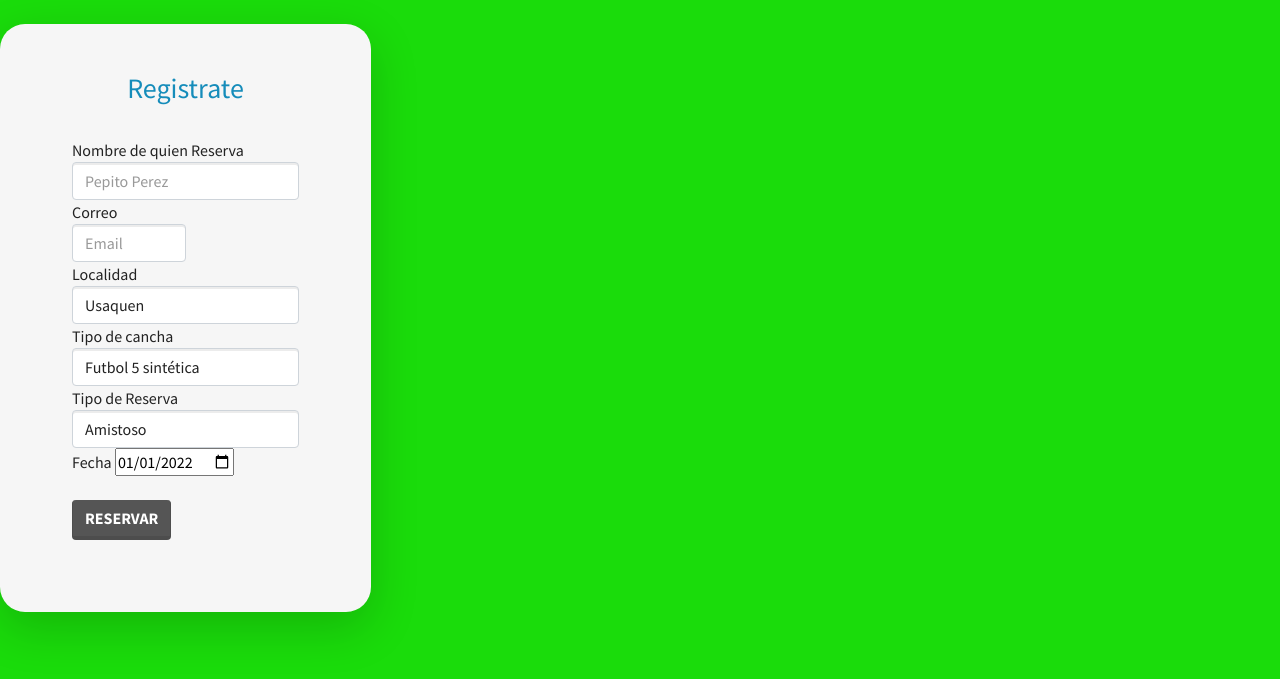
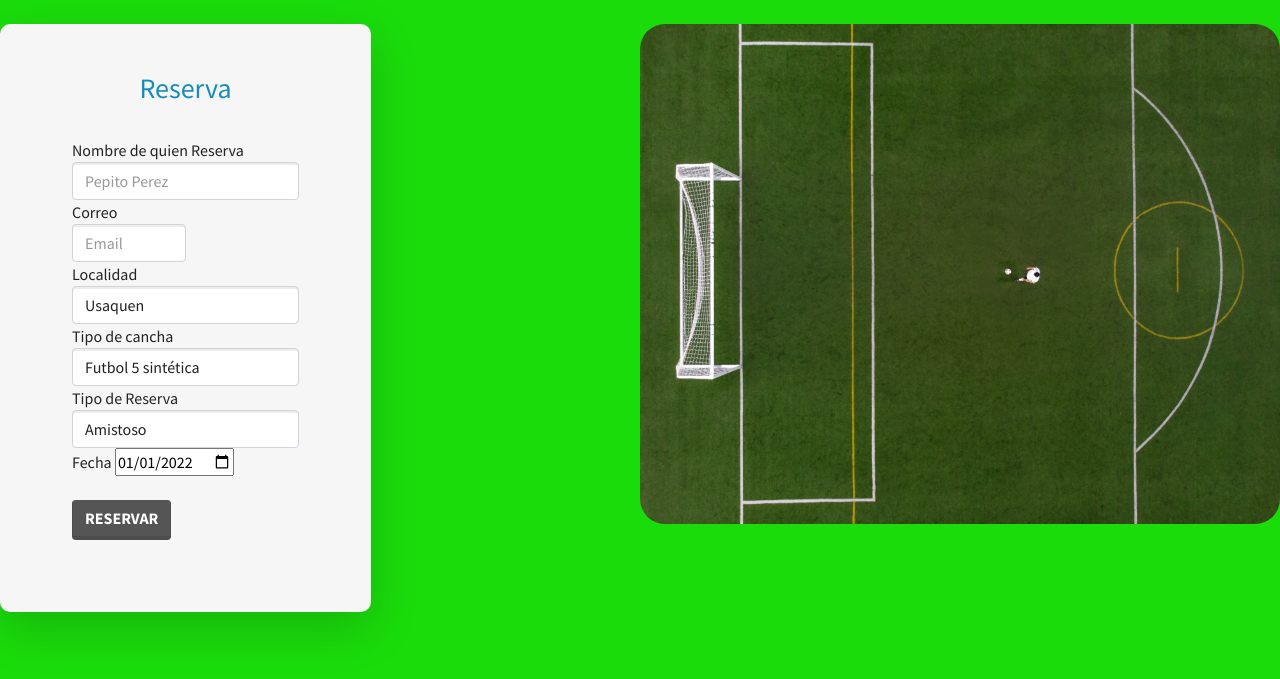
Before and after one commit to SebasL02/ProyectoFinal, a PHP site: page /proyecto/Views/reserve.php in a window 1280 px wide. Shown: the part 60-739 px from the top of the page. Run offline with PHP 8.4, Linux system fonts and the light colour scheme; some libraries are stand-ins or nearby versions.

Commit message:
Agregando
Agregando imágenes y configurando

```diff
--- a/Proyecto/Views/motivation.php
+++ b/Proyecto/Views/motivation.php
@@ -15,6 +15,7 @@ include(VIEWS_PATH . "header.php");
 
 
 <div class="container-fluid">
+
 	<div class="row">
 		<div class="col-md-12">
 			<div class="card">
--- a/Proyecto/Views/reserve.php
+++ b/Proyecto/Views/reserve.php
@@ -13,11 +13,14 @@ include(VIEWS_PATH . "header.php");
 
 <br>
 
-<div>
+<div >
+<img width="400" height="500" class="img-signup" alt="Imagen una cancha de futbol" src="<?php echo IMG_PATH . "Fondo_Cancha.jpg" ?>" />
 <div class="rounded d-flex justify-content-left">
-        <div class="shadow-lg p-5 bg-light" style="border-radius: 25px;">
+
+        <div class="shadow-lg p-5 bg-light" style="border-radius: 10px;">
+
           <div class="text-center">
-            <h3 class="text-primary">Registrate</h3>
+            <h3 class="text-primary">Reserva</h3>
           </div>
           <div class="p-4">
           <form>
```
Also changed, not shown: Proyecto/css/style.css (+7 -0 lines), Proyecto/img/Fondo_Cancha.jpg (added).
